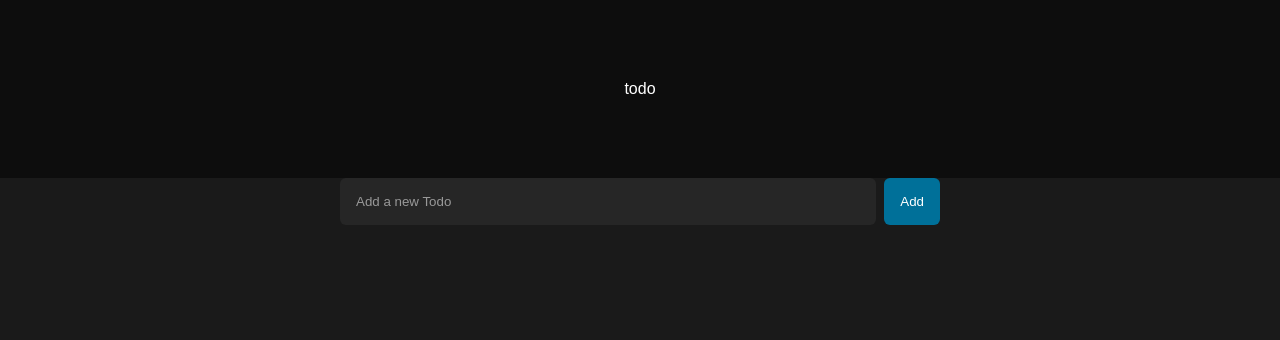
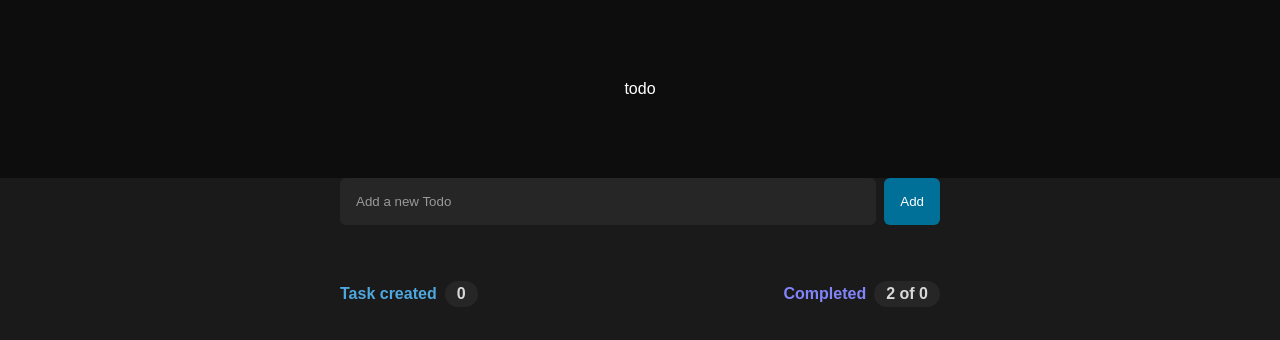
Before and after one commit to DDale21/todo-list-app, a React (Vite) app: page / in a window 1280 px wide. Shown: the top 340 px of the page. Built offline with nearby package versions, Linux system fonts and the light colour scheme.

Commit message:
TodoSummary: Added a new component that displays number of todos. WIP: Adding completed state for todos. Adjusting TodoSummary to display number of completed todos vs total number of todos.

```diff
--- a/src/App.jsx
+++ b/src/App.jsx
@@ -1,8 +1,9 @@
 import { useState } from 'react'
 import { useEffect } from 'react';
-import './App.css'
 import TodoInput from './components/TodoInput';
 import Todo from './components/Todo';
+import TodoSummary from './components/TodoSummary';
+import './App.css'
 
 function App() {
   const [todos, setTodos] = useState(JSON.parse(localStorage.getItem('todos')) || []);
@@ -21,11 +22,14 @@ function App() {
   return (
     <>
       <div className="title">todo</div>
+
       <div className="todo-container">
         <TodoInput
           todos={todos}
           setTodos={setTodos}
         />
+
+        <TodoSummary todos={todos} />
 
         <div className="todo-list-container">
           {todos.map(({id, text, time, date}) => {
--- a/src/components/TodoInput.css
+++ b/src/components/TodoInput.css
@@ -1,7 +1,7 @@
 .input-container {
   display: flex;
   width: 100%;
-  margin-bottom: 16px;
+  margin-bottom: 56px;
 }
 
 .todo-input {
--- /dev/null
+++ b/src/components/TodoSummary.css
@@ -0,0 +1,33 @@
+.todo-list-summary-container {
+  display: flex;
+  width: 100%;
+  justify-content: space-between;
+  margin-bottom: 16px;
+}
+
+.summary-created, .summary-completed {
+  display: flex;
+  gap: 8px;
+  justify-content: center;
+  align-items: center;
+}
+
+.summary-created div {
+  font-weight: bold;
+  color: #4EA8DE;
+}
+
+.summary-completed div {
+  font-weight: bold;
+  color: #8284FA;
+}
+
+.summary-created button, .summary-completed button {
+  font-size: 16px;
+  font-weight: bold;
+  color: #D9D9D9;
+  background-color: hsl(0, 0%, 15%);
+  padding: 4px 12px;
+  border: none;
+  border-radius: 16px;
+}
--- /dev/null
+++ b/src/components/TodoSummary.jsx
@@ -0,0 +1,20 @@
+import "./TodoSummary.css"
+
+const TodoSummary = ({ todos }) => {
+  return (
+    <>
+      <div className="todo-list-summary-container">
+        <div className="summary-created">
+          <div>Task created</div>
+          <button>{todos.length}</button>
+        </div>
+        <div className="summary-completed">
+          <div>Completed</div>
+          <button>2 of {todos.length}</button>
+        </div>
+      </div>
+    </>
+  )
+}
+
+export default TodoSummary
```
